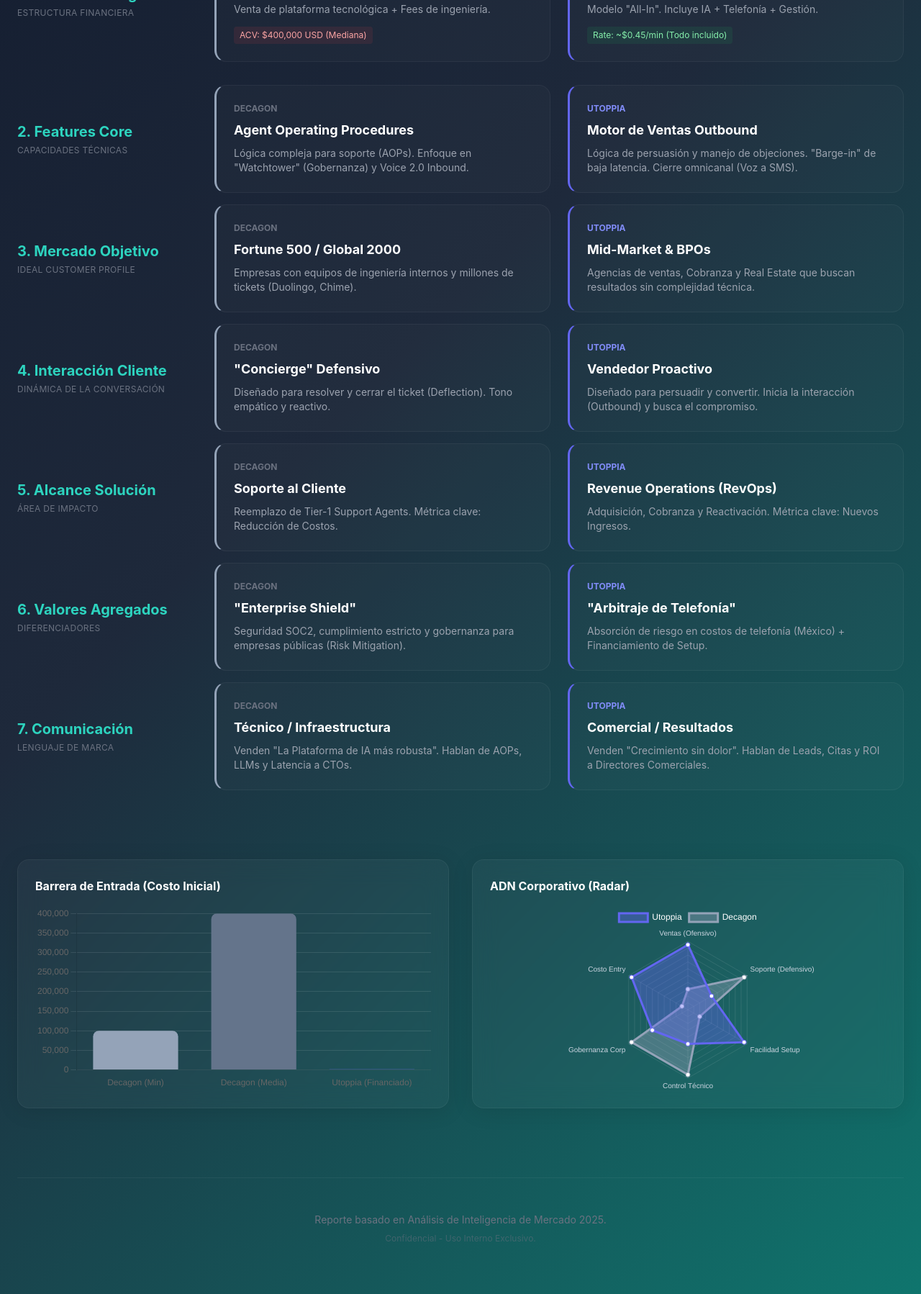
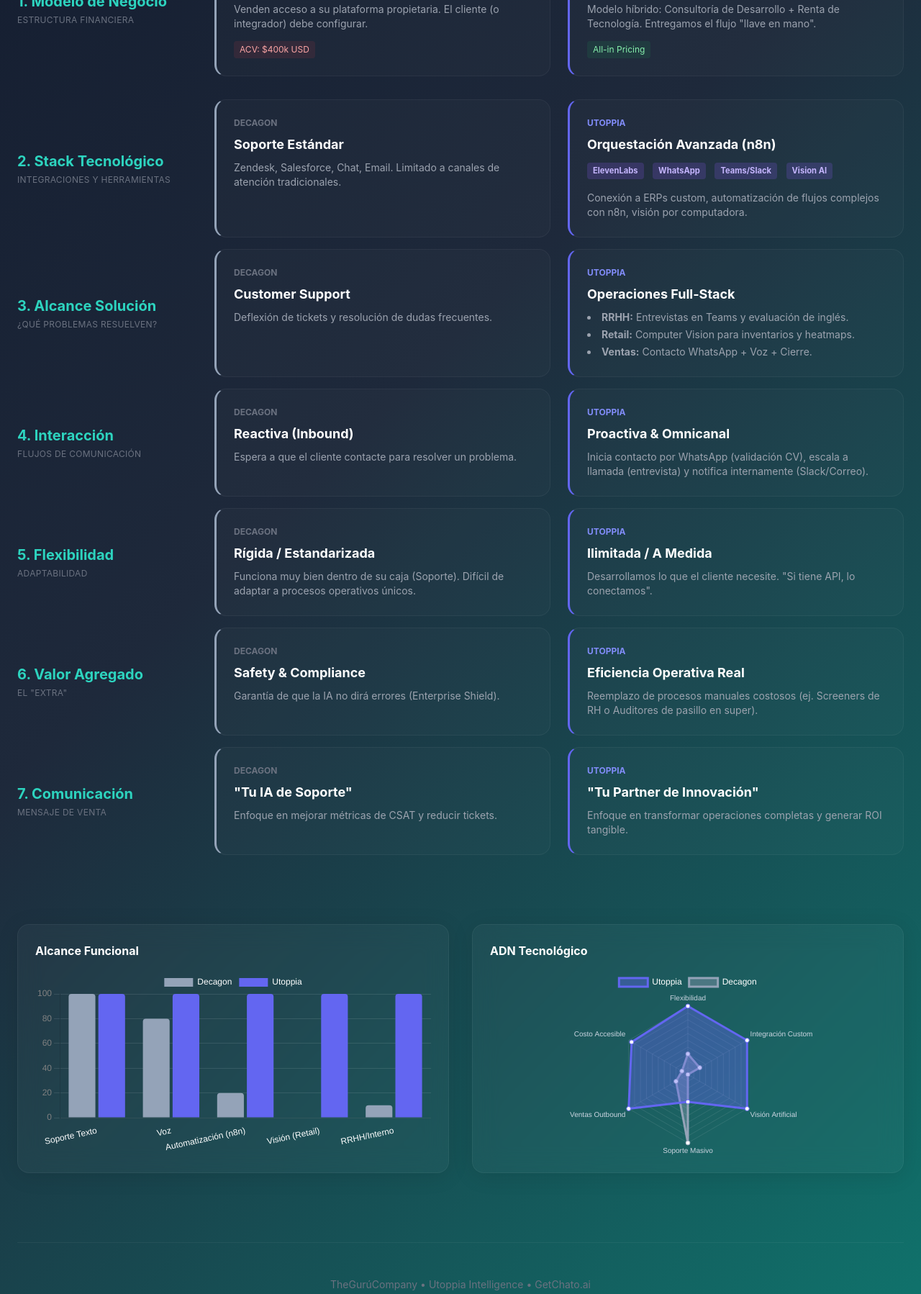
Before and after one commit to KarlaLS/pruebas, a plain HTML site: page index.html in a window 1280 px wide. Shown: the part 993-2791 px from the top of the page at 72% size. Drawn offline with nearby package versions, Linux system fonts and the light colour scheme.

Commit message:
integración de todos los servicios de thegc

```diff
--- a/index.html
+++ b/index.html
@@ -3,7 +3,7 @@
 <head>
     <meta charset="UTF-8">
     <meta name="viewport" content="width=device-width, initial-scale=1.0">
-    <title>Inteligencia de Mercado: Decagon vs. Utoppia</title>
+    <title>Análisis Estratégico: Utoppia vs. Decagon</title>
     <script src="https://cdn.tailwindcss.com"></script>
     <script src="https://cdn.jsdelivr.net/npm/chart.js"></script>
     <style>
@@ -65,6 +65,19 @@
         .comp-card.utoppia { border-left: 3px solid #6366f1; }
 
         .feature-icon { font-size: 1.5rem; margin-bottom: 0.5rem; display: block; }
+
+        /* Badge Styles */
+        .badge {
+            display: inline-block;
+            padding: 0.2rem 0.5rem;
+            border-radius: 4px;
+            font-size: 0.7rem;
+            font-weight: bold;
+            margin-right: 0.5rem;
+            margin-bottom: 0.5rem;
+        }
+        .badge-purple { background: rgba(139, 92, 246, 0.2); color: #c4b5fd; }
+        .badge-blue { background: rgba(59, 130, 246, 0.2); color: #93c5fd; }
     </style>
 </head>
 <body>
@@ -91,12 +104,12 @@
                 Strategic Analysis 2025
             </div>
             <h1 class="text-5xl md:text-7xl font-black tracking-tight leading-tight">
-                Infraestructura vs. <br>
-                <span class="text-gradient">Motor de Ingresos</span>
+                Plataforma SaaS vs. <br>
+                <span class="text-gradient">Ingeniería de Soluciones</span>
             </h1>
             <p class="text-xl text-gray-400 max-w-3xl mx-auto leading-relaxed">
-                Mientras Decagon construye "herramientas defensivas" para el Fortune 500,
-                Utoppia entrega una <strong>fuerza laboral digital ofensiva</strong> para el Mid-Market.
+                Decagon ofrece una herramienta cerrada de soporte.
+                Utoppia construye <strong>ecosistemas de automatización ilimitados</strong> (Visión, Voz, Procesos y ERPs).
             </p>
         </header>
 
@@ -112,19 +125,22 @@
                 <div class="absolute -right-4 -top-4 text-8xl opacity-10">🚀</div>
                 <h3 class="text-indigo-400 text-xs font-bold uppercase mb-2">Utoppia Entry Cost</h3>
                 <div class="text-3xl font-bold text-white mb-1">$1,650 USD</div>
-                <p class="text-xs text-green-400">OpEx Puro (Financiamiento Disp.)</p>
+                <p class="text-xs text-green-400">
+                    Pago inicial del 30%. <br>
+                    <span class="text-white/60 text-[10px]">*El resto se financia y suma a la renta mensual.</span>
+                </p>
             </div>
 
             <div class="glass p-8 rounded-2xl">
-                <h3 class="text-teal-400 text-xs font-bold uppercase mb-2">Diferencia Clave</h3>
+                <h3 class="text-teal-400 text-xs font-bold uppercase mb-2">Alcance de Solución</h3>
                 <div class="flex items-center gap-2 mb-2">
-                    <span class="text-2xl">🛡️</span>
+                    <span class="text-2xl">📦</span>
                     <span class="text-gray-500">vs</span>
-                    <span class="text-2xl">⚔️</span>
+                    <span class="text-2xl">∞</span>
                 </div>
                 <div class="text-sm text-gray-300">
-                    <strong>Defensivo</strong> (Ahorro de Costos) vs. <br>
-                    <strong>Ofensivo</strong> (Generación de Ventas)
+                    <strong>Producto Cerrado</strong> (Solo Chat/Voz) vs. <br>
+                    <strong>Solución Infinita</strong> (Visión, ERPs, RPA)
                 </div>
             </div>
         </section>
@@ -132,7 +148,7 @@
         <section>
             <div class="mb-12 border-l-4 border-indigo-500 pl-6">
                 <h2 class="text-3xl font-bold mb-2">Comparativa Estratégica</h2>
-                <p class="text-gray-400">Desglose técnico basado en Inteligencia de Mercado</p>
+                <p class="text-gray-400">Desglose técnico basado en capacidades reales</p>
             </div>
 
             <div class="space-y-4">
@@ -144,117 +160,127 @@
                     </div>
                     <div class="comp-card decagon">
                         <div class="text-xs font-bold text-gray-500 mb-2">DECAGON</div>
-                        <h4 class="text-lg font-bold text-white mb-2">Infraestructura Enterprise</h4>
-                        <p class="text-sm text-gray-400 mb-3">Venta de plataforma tecnológica + Fees de ingeniería.</p>
-                        <div class="inline-block bg-red-500/10 text-red-300 text-xs px-2 py-1 rounded">ACV: $400,000 USD (Mediana)</div>
+                        <h4 class="text-lg font-bold text-white mb-2">SaaS Enterprise (Licenciamiento)</h4>
+                        <p class="text-sm text-gray-400 mb-3">Venden acceso a su plataforma propietaria. El cliente (o integrador) debe configurar.</p>
+                        <div class="inline-block bg-red-500/10 text-red-300 text-xs px-2 py-1 rounded">ACV: $400k USD</div>
                     </div>
                     <div class="comp-card utoppia">
                         <div class="text-xs font-bold text-indigo-400 mb-2">UTOPPIA</div>
-                        <h4 class="text-lg font-bold text-white mb-2">Resultado Gestionado (SaaS+)</h4>
-                        <p class="text-sm text-gray-400 mb-3">Modelo "All-In". Incluye IA + Telefonía + Gestión.</p>
-                        <div class="inline-block bg-green-500/10 text-green-300 text-xs px-2 py-1 rounded">Rate: ~$0.45/min (Todo incluido)</div>
+                        <h4 class="text-lg font-bold text-white mb-2">Solution-as-a-Service</h4>
+                        <p class="text-sm text-gray-400 mb-3">Modelo híbrido: Consultoría de Desarrollo + Renta de Tecnología. Entregamos el flujo "llave en mano".</p>
+                        <div class="inline-block bg-green-500/10 text-green-300 text-xs px-2 py-1 rounded">All-in Pricing</div>
                     </div>
                 </div>
 
                 <div class="comparison-row">
                     <div class="flex flex-col justify-center">
-                        <h3 class="text-xl font-bold text-teal-400">2. Features Core</h3>
-                        <p class="text-xs text-gray-500 mt-1 uppercase tracking-wide">Capacidades Técnicas</p>
+                        <h3 class="text-xl font-bold text-teal-400">2. Stack Tecnológico</h3>
+                        <p class="text-xs text-gray-500 mt-1 uppercase tracking-wide">Integraciones y Herramientas</p>
                     </div>
                     <div class="comp-card decagon">
                         <div class="text-xs font-bold text-gray-500 mb-2">DECAGON</div>
-                        <h4 class="text-lg font-bold text-white mb-2">Agent Operating Procedures</h4>
-                        <p class="text-sm text-gray-400">Lógica compleja para soporte (AOPs). Enfoque en "Watchtower" (Gobernanza) y Voice 2.0 Inbound.</p>
+                        <h4 class="text-lg font-bold text-white mb-2">Soporte Estándar</h4>
+                        <p class="text-sm text-gray-400">Zendesk, Salesforce, Chat, Email. Limitado a canales de atención tradicionales.</p>
                     </div>
                     <div class="comp-card utoppia">
                         <div class="text-xs font-bold text-indigo-400 mb-2">UTOPPIA</div>
-                        <h4 class="text-lg font-bold text-white mb-2">Motor de Ventas Outbound</h4>
-                        <p class="text-sm text-gray-400">Lógica de persuasión y manejo de objeciones. "Barge-in" de baja latencia. Cierre omnicanal (Voz a SMS).</p>
+                        <h4 class="text-lg font-bold text-white mb-2">Orquestación Avanzada (n8n)</h4>
+                        <div class="mb-2">
+                            <span class="badge badge-purple">ElevenLabs</span>
+                            <span class="badge badge-purple">WhatsApp</span>
+                            <span class="badge badge-purple">Teams/Slack</span>
+                            <span class="badge badge-purple">Vision AI</span>
+                        </div>
+                        <p class="text-sm text-gray-400">Conexión a ERPs custom, automatización de flujos complejos con n8n, visión por computadora.</p>
                     </div>
                 </div>
 
                 <div class="comparison-row">
                     <div class="flex flex-col justify-center">
-                        <h3 class="text-xl font-bold text-teal-400">3. Mercado Objetivo</h3>
-                        <p class="text-xs text-gray-500 mt-1 uppercase tracking-wide">Ideal Customer Profile</p>
+                        <h3 class="text-xl font-bold text-teal-400">3. Alcance Solución</h3>
+                        <p class="text-xs text-gray-500 mt-1 uppercase tracking-wide">¿Qué problemas resuelven?</p>
                     </div>
                     <div class="comp-card decagon">
                         <div class="text-xs font-bold text-gray-500 mb-2">DECAGON</div>
-                        <h4 class="text-lg font-bold text-white mb-2">Fortune 500 / Global 2000</h4>
-                        <p class="text-sm text-gray-400">Empresas con equipos de ingeniería internos y millones de tickets (Duolingo, Chime).</p>
+                        <h4 class="text-lg font-bold text-white mb-2">Customer Support</h4>
+                        <p class="text-sm text-gray-400">Deflexión de tickets y resolución de dudas frecuentes.</p>
                     </div>
                     <div class="comp-card utoppia">
                         <div class="text-xs font-bold text-indigo-400 mb-2">UTOPPIA</div>
-                        <h4 class="text-lg font-bold text-white mb-2">Mid-Market & BPOs</h4>
-                        <p class="text-sm text-gray-400">Agencias de ventas, Cobranza y Real Estate que buscan resultados sin complejidad técnica.</p>
+                        <h4 class="text-lg font-bold text-white mb-2">Operaciones Full-Stack</h4>
+                        <ul class="text-sm text-gray-400 space-y-1 list-disc list-inside">
+                            <li><strong>RRHH:</strong> Entrevistas en Teams y evaluación de inglés.</li>
+                            <li><strong>Retail:</strong> Computer Vision para inventarios y heatmaps.</li>
+                            <li><strong>Ventas:</strong> Contacto WhatsApp + Voz + Cierre.</li>
+                        </ul>
                     </div>
                 </div>
 
                 <div class="comparison-row">
                     <div class="flex flex-col justify-center">
-                        <h3 class="text-xl font-bold text-teal-400">4. Interacción Cliente</h3>
-                        <p class="text-xs text-gray-500 mt-1 uppercase tracking-wide">Dinámica de la Conversación</p>
+                        <h3 class="text-xl font-bold text-teal-400">4. Interacción</h3>
+                        <p class="text-xs text-gray-500 mt-1 uppercase tracking-wide">Flujos de Comunicación</p>
                     </div>
                     <div class="comp-card decagon">
                         <div class="text-xs font-bold text-gray-500 mb-2">DECAGON</div>
-                        <h4 class="text-lg font-bold text-white mb-2">"Concierge" Defensivo</h4>
-                        <p class="text-sm text-gray-400">Diseñado para resolver y cerrar el ticket (Deflection). Tono empático y reactivo.</p>
+                        <h4 class="text-lg font-bold text-white mb-2">Reactiva (Inbound)</h4>
+                        <p class="text-sm text-gray-400">Espera a que el cliente contacte para resolver un problema.</p>
                     </div>
                     <div class="comp-card utoppia">
                         <div class="text-xs font-bold text-indigo-400 mb-2">UTOPPIA</div>
-                        <h4 class="text-lg font-bold text-white mb-2">Vendedor Proactivo</h4>
-                        <p class="text-sm text-gray-400">Diseñado para persuadir y convertir. Inicia la interacción (Outbound) y busca el compromiso.</p>
+                        <h4 class="text-lg font-bold text-white mb-2">Proactiva & Omnicanal</h4>
+                        <p class="text-sm text-gray-400">Inicia contacto por WhatsApp (validación CV), escala a llamada (entrevista) y notifica internamente (Slack/Correo).</p>
                     </div>
                 </div>
 
                 <div class="comparison-row">
                     <div class="flex flex-col justify-center">
-                        <h3 class="text-xl font-bold text-teal-400">5. Alcance Solución</h3>
-                        <p class="text-xs text-gray-500 mt-1 uppercase tracking-wide">Área de Impacto</p>
+                        <h3 class="text-xl font-bold text-teal-400">5. Flexibilidad</h3>
+                        <p class="text-xs text-gray-500 mt-1 uppercase tracking-wide">Adaptabilidad</p>
                     </div>
                     <div class="comp-card decagon">
                         <div class="text-xs font-bold text-gray-500 mb-2">DECAGON</div>
-                        <h4 class="text-lg font-bold text-white mb-2">Soporte al Cliente</h4>
-                        <p class="text-sm text-gray-400">Reemplazo de Tier-1 Support Agents. Métrica clave: Reducción de Costos.</p>
+                        <h4 class="text-lg font-bold text-white mb-2">Rígida / Estandarizada</h4>
+                        <p class="text-sm text-gray-400">Funciona muy bien dentro de su caja (Soporte). Difícil de adaptar a procesos operativos únicos.</p>
                     </div>
                     <div class="comp-card utoppia">
                         <div class="text-xs font-bold text-indigo-400 mb-2">UTOPPIA</div>
-                        <h4 class="text-lg font-bold text-white mb-2">Revenue Operations (RevOps)</h4>
-                        <p class="text-sm text-gray-400">Adquisición, Cobranza y Reactivación. Métrica clave: Nuevos Ingresos.</p>
+                        <h4 class="text-lg font-bold text-white mb-2">Ilimitada / A Medida</h4>
+                        <p class="text-sm text-gray-400">Desarrollamos lo que el cliente necesite. "Si tiene API, lo conectamos".</p>
                     </div>
                 </div>
 
                 <div class="comparison-row">
                     <div class="flex flex-col justify-center">
-                        <h3 class="text-xl font-bold text-teal-400">6. Valores Agregados</h3>
-                        <p class="text-xs text-gray-500 mt-1 uppercase tracking-wide">Diferenciadores</p>
+                        <h3 class="text-xl font-bold text-teal-400">6. Valor Agregado</h3>
+                        <p class="text-xs text-gray-500 mt-1 uppercase tracking-wide">El "Extra"</p>
                     </div>
                     <div class="comp-card decagon">
                         <div class="text-xs font-bold text-gray-500 mb-2">DECAGON</div>
-                        <h4 class="text-lg font-bold text-white mb-2">"Enterprise Shield"</h4>
-                        <p class="text-sm text-gray-400">Seguridad SOC2, cumplimiento estricto y gobernanza para empresas públicas (Risk Mitigation).</p>
+                        <h4 class="text-lg font-bold text-white mb-2">Safety & Compliance</h4>
+                        <p class="text-sm text-gray-400">Garantía de que la IA no dirá errores (Enterprise Shield).</p>
                     </div>
                     <div class="comp-card utoppia">
                         <div class="text-xs font-bold text-indigo-400 mb-2">UTOPPIA</div>
-                        <h4 class="text-lg font-bold text-white mb-2">"Arbitraje de Telefonía"</h4>
-                        <p class="text-sm text-gray-400">Absorción de riesgo en costos de telefonía (México) + Financiamiento de Setup.</p>
+                        <h4 class="text-lg font-bold text-white mb-2">Eficiencia Operativa Real</h4>
+                        <p class="text-sm text-gray-400">Reemplazo de procesos manuales costosos (ej. Screeners de RH o Auditores de pasillo en super).</p>
                     </div>
                 </div>
 
                  <div class="comparison-row">
                     <div class="flex flex-col justify-center">
                         <h3 class="text-xl font-bold text-teal-400">7. Comunicación</h3>
-                        <p class="text-xs text-gray-500 mt-1 uppercase tracking-wide">Lenguaje de Marca</p>
+                        <p class="text-xs text-gray-500 mt-1 uppercase tracking-wide">Mensaje de Venta</p>
                     </div>
                     <div class="comp-card decagon">
                         <div class="text-xs font-bold text-gray-500 mb-2">DECAGON</div>
-                        <h4 class="text-lg font-bold text-white mb-2">Técnico / Infraestructura</h4>
-                        <p class="text-sm text-gray-400">Venden "La Plataforma de IA más robusta". Hablan de AOPs, LLMs y Latencia a CTOs.</p>
+                        <h4 class="text-lg font-bold text-white mb-2">"Tu IA de Soporte"</h4>
+                        <p class="text-sm text-gray-400">Enfoque en mejorar métricas de CSAT y reducir tickets.</p>
                     </div>
                     <div class="comp-card utoppia">
                         <div class="text-xs font-bold text-indigo-400 mb-2">UTOPPIA</div>
-                        <h4 class="text-lg font-bold text-white mb-2">Comercial / Resultados</h4>
-                        <p class="text-sm text-gray-400">Venden "Crecimiento sin dolor". Hablan de Leads, Citas y ROI a Directores Comerciales.</p>
+                        <h4 class="text-lg font-bold text-white mb-2">"Tu Partner de Innovación"</h4>
+                        <p class="text-sm text-gray-400">Enfoque en transformar operaciones completas y generar ROI tangible.</p>
                     </div>
                 </div>
 
@@ -263,13 +289,13 @@
 
         <section class="grid grid-cols-1 lg:grid-cols-2 gap-8">
             <div class="glass p-6 rounded-2xl">
-                <h3 class="font-bold mb-4">Barrera de Entrada (Costo Inicial)</h3>
+                <h3 class="font-bold mb-4">Alcance Funcional</h3>
                 <div class="chart-container relative h-64">
-                    <canvas id="capexChart"></canvas>
+                    <canvas id="scopeChart"></canvas>
                 </div>
             </div>
             <div class="glass p-6 rounded-2xl">
-                <h3 class="font-bold mb-4">ADN Corporativo (Radar)</h3>
+                <h3 class="font-bold mb-4">ADN Tecnológico</h3>
                 <div class="chart-container relative h-64">
                     <canvas id="dnaChart"></canvas>
                 </div>
@@ -277,30 +303,38 @@
         </section>
 
         <footer class="text-center text-gray-500 text-sm py-12 border-t border-white/5">
-            <p>Reporte basado en Análisis de Inteligencia de Mercado 2025.</p>
-            <p class="mt-2 text-xs opacity-50">Confidencial - Uso Interno Exclusivo.</p>
+            <p>TheGurúCompany • Utoppia Intelligence • GetChato.ai</p>
+            <p class="mt-2 text-xs opacity-50">Análisis Estratégico Interno 2025.</p>
         </footer>
 
     </main>
 
     <script>
-        // CAPEX CHART
-        new Chart(document.getElementById('capexChart'), {
+        // SCOPE CHART
+        new Chart(document.getElementById('scopeChart'), {
             type: 'bar',
             data: {
-                labels: ['Decagon (Min)', 'Decagon (Media)', 'Utoppia (Financiado)'],
+                labels: ['Soporte Texto', 'Voz', 'Automatización (n8n)', 'Visión (Retail)', 'RRHH/Interno'],
                 datasets: [{
-                    label: 'Costo Inicial (USD)',
-                    data: [100000, 400000, 1650],
-                    backgroundColor: ['#94a3b8', '#64748b', '#6366f1'],
-                    borderRadius: 8
+                    label: 'Decagon',
+                    data: [100, 80, 20, 0, 10],
+                    backgroundColor: '#94a3b8',
+                    borderRadius: 4
+                }, {
+                    label: 'Utoppia',
+                    data: [100, 100, 100, 100, 100],
+                    backgroundColor: '#6366f1',
+                    borderRadius: 4
                 }]
             },
             options: {
                 responsive: true,
                 maintainAspectRatio: false,
-                plugins: { legend: { display: false } },
-                scales: { y: { beginAtZero: true, grid: { color: 'rgba(255,255,255,0.1)' } }, x: { grid: { display: false } } }
+                plugins: { legend: { labels: { color: 'white' } } },
+                scales: {
+                    y: { beginAtZero: true, max: 100, grid: { color: 'rgba(255,255,255,0.1)' }, ticks: { color: 'gray' } },
+                    x: { grid: { display: false }, ticks: { color: 'white' } }
+                }
             }
         });
 
@@ -308,16 +342,16 @@
         new Chart(document.getElementById('dnaChart'), {
             type: 'radar',
             data: {
-                labels: ['Ventas (Ofensivo)', 'Soporte (Defensivo)', 'Facilidad Setup', 'Control Técnico', 'Gobernanza Corp', 'Costo Entry'],
+                labels: ['Flexibilidad', 'Integración Custom', 'Visión Artificial', 'Soporte Masivo', 'Ventas Outbound', 'Costo Accesible'],
                 datasets: [{
                     label: 'Utoppia',
-                    data: [95, 40, 95, 50, 60, 95],
+                    data: [100, 100, 100, 40, 100, 95],
                     backgroundColor: 'rgba(99, 102, 241, 0.4)',
                     borderColor: '#6366f1',
                     pointBackgroundColor: '#fff'
                 }, {
                     label: 'Decagon',
-                    data: [30, 95, 20, 95, 95, 10],
+                    data: [30, 20, 0, 100, 20, 10],
                     backgroundColor: 'rgba(148, 163, 184, 0.4)',
                     borderColor: '#94a3b8',
                     pointBackgroundColor: '#fff'
```
